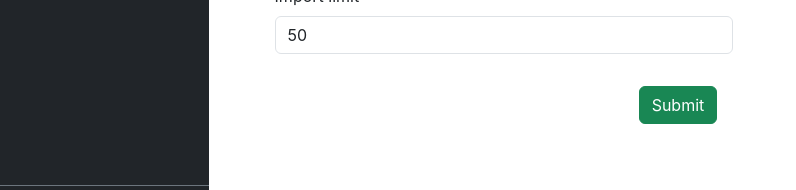
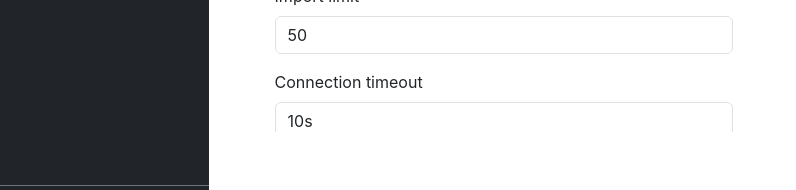
Before and after one commit to FuturFusion/migration-manager, a React (Vite) app in the folder ui/: page /ui/sources/create in a window 1280 px wide. Shown: the part 598-788 px from the top of the page, without its empty margins (0-796 px from the left). Built offline with nearby package versions, Linux system fonts and the light colour scheme; no server answers.

Commit message:
ui: Add connection_timeout and datacenter_paths to Source
Signed-off-by: Piotr Resztak <piotr.resztak@futurfusion.io>

```diff
--- a/ui/src/components/SourceForm.tsx
+++ b/ui/src/components/SourceForm.tsx
@@ -5,7 +5,7 @@ import { useFormik } from "formik";
 import LoadingButton from "components/LoadingButton";
 import PasswordField from "components/PasswordField";
 import TLSFingerprintConfirmModal from "components/TLSFingerprintConfirmModal";
-import { Source, SourceFormValues } from "types/source";
+import { Source, SourceFormValues, VMwareProperties } from "types/source";
 import { SourceType } from "util/source";
 
 interface Props {
@@ -48,7 +48,7 @@ const SourceForm: FC<Props> = ({ source, onSubmit }) => {
     return errors;
   };
 
-  let formikInitialValues = {
+  let formikInitialValues: SourceFormValues = {
     name: "",
     sourceType: SourceType.VMware,
     endpoint: "",
@@ -56,6 +56,8 @@ const SourceForm: FC<Props> = ({ source, onSubmit }) => {
     password: "",
     trustedServerCertificateFingerprint: "",
     importLimit: importLimit,
+    connectionTimeout: "10s",
+    datacenterPaths: [],
   };
 
   if (source) {
@@ -69,6 +71,15 @@ const SourceForm: FC<Props> = ({ source, onSubmit }) => {
         source.properties.trusted_server_certificate_fingerprint,
       importLimit: source.properties.import_limit || importLimit,
     };
+
+    if (source.source_type == SourceType.VMware) {
+      formikInitialValues.connectionTimeout = (
+        source.properties as VMwareProperties
+      ).connection_timeout;
+      formikInitialValues.datacenterPaths = (
+        source.properties as VMwareProperties
+      ).datacenter_paths;
+    }
   }
 
   const formik = useFormik({
@@ -85,6 +96,10 @@ const SourceForm: FC<Props> = ({ source, onSubmit }) => {
           trusted_server_certificate_fingerprint:
             values.trustedServerCertificateFingerprint,
           import_limit: values.importLimit,
+          connection_timeout: values.connectionTimeout,
+          datacenter_paths: values.datacenterPaths?.filter(
+            (s) => s.trim() !== "",
+          ),
         },
       };
 
@@ -223,6 +238,40 @@ const SourceForm: FC<Props> = ({ source, onSubmit }) => {
               {formik.errors.importLimit}
             </Form.Control.Feedback>
           </Form.Group>
+          {formik.values.sourceType == SourceType.VMware && (
+            <>
+              <Form.Group className="mb-3" controlId="fingerprint">
+                <Form.Label>Connection timeout</Form.Label>
+                <Form.Control
+                  type="text"
+                  name="connectionTimeout"
+                  value={formik.values.connectionTimeout}
+                  disabled={formik.isSubmitting}
+                  onChange={formik.handleChange}
+                  onBlur={formik.handleBlur}
+                  isInvalid={
+                    !!formik.errors.connectionTimeout &&
+                    formik.touched.connectionTimeout
+                  }
+                />
+              </Form.Group>
+              <Form.Group className="mb-3" controlId="datacenterPaths">
+                <Form.Label>Datacenter paths</Form.Label>
+                <Form.Control
+                  type="text"
+                  as="textarea"
+                  rows={5}
+                  name="datacenterPaths"
+                  value={formik.values.datacenterPaths?.join("\n") ?? ""}
+                  onChange={(e) => {
+                    const lines = e.target.value.split("\n");
+                    formik.setFieldValue("datacenterPaths", lines);
+                  }}
+                  onBlur={formik.handleBlur}
+                />
+              </Form.Group>
+            </>
+          )}
         </Form>
       </div>
       <div className="fixed-footer p-3">
--- a/ui/src/pages/SourceOverview.tsx
+++ b/ui/src/pages/SourceOverview.tsx
@@ -1,6 +1,8 @@
 import { useQuery } from "@tanstack/react-query";
 import { Link, useParams } from "react-router";
 import { fetchSource } from "api/sources";
+import { VMwareProperties } from "types/source";
+import { SourceType } from "util/source";
 
 const SourceOverview = () => {
   const { name } = useParams();
@@ -65,6 +67,24 @@ const SourceOverview = () => {
           {source?.properties.import_limit}
         </div>
       </div>
+      {source?.source_type == SourceType.VMware && (
+        <>
+          <div className="row">
+            <div className="col-2 detail-table-header">Connection timeout</div>
+            <div className="col-10 detail-table-cell">
+              {(source?.properties as VMwareProperties).connection_timeout}
+            </div>
+          </div>
+          <div className="row">
+            <div className="col-2 detail-table-header">Datacenter paths</div>
+            <div className="col-10 detail-table-cell">
+              {(source?.properties as VMwareProperties).datacenter_paths?.map(
+                (item, index) => <div key={index}>{item}</div>,
+              )}
+            </div>
+          </div>
+        </>
+      )}
     </div>
   );
 };
--- a/ui/src/types/source.d.ts
+++ b/ui/src/types/source.d.ts
@@ -7,6 +7,8 @@ export interface VMwareProperties {
   trusted_server_certificate_fingerprint: string;
   connectivity_status?: ExternalConnectivityStatus;
   import_limit: number;
+  connection_timeout: string;
+  datacenter_paths: string[];
 }
 
 export interface NSXProperties {
@@ -32,4 +34,6 @@ export interface SourceFormValues {
   password: string;
   trustedServerCertificateFingerprint: string;
   importLimit: number;
+  connectionTimeout?: string;
+  datacenterPaths?: string[];
 }
```
Also changed, not shown: 1 other file (tests, documents, lock files or other folders).
